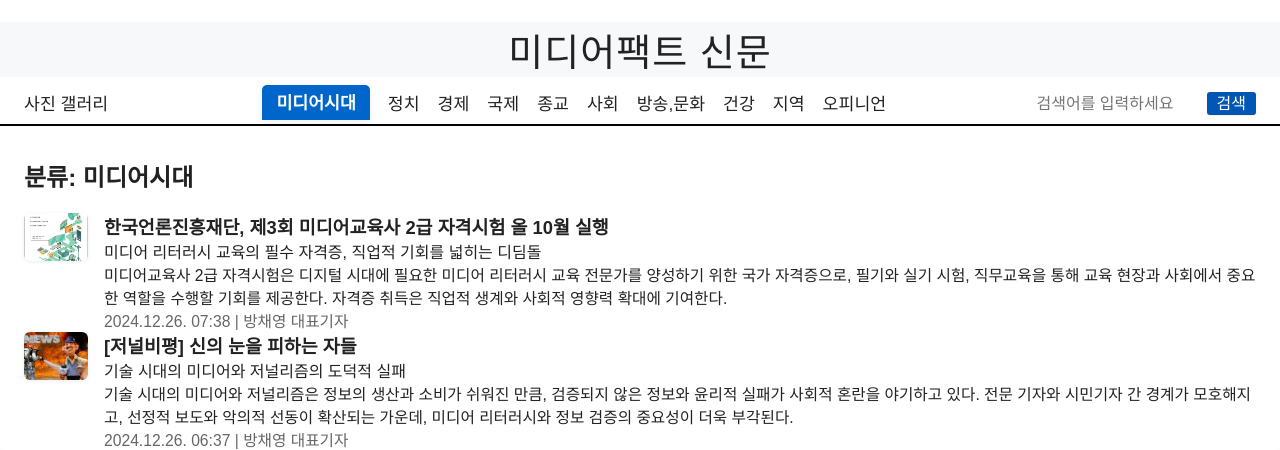
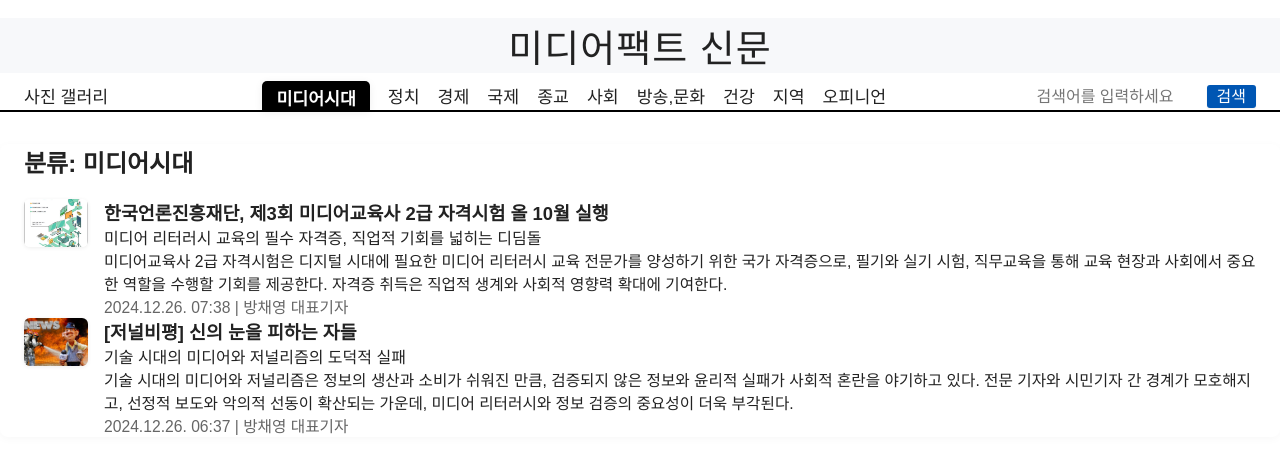
Before and after one commit to assam258-5892/mediafact, a Flask app: page /category/1 in a window 1280 px wide. Shown: the top 450 px of the page. Run offline with Flask 3, Linux system fonts and the light colour scheme; data comes from the database, SQL or seed files in the repository.

Commit message:
헤더 패딩 수정 및 네비게이션 활성화 탭 스타일 조정

```diff
--- a/static/css/style.css
+++ b/static/css/style.css
@@ -77,7 +77,7 @@ header {
     border-bottom: 2px solid #000000;
     background: #fff;
     color: #222;
-    padding: 4px 0;
+    padding: 0 0;
 }
 header > nav {
     display: flex;
@@ -203,15 +203,17 @@ footer {
     margin-bottom: 0;
     line-height: 1.2;
 }
-/* nav active tab 효과 */
 .nav-category.active, .nav-photo.active {
-    background: #06c;
+    background: #000;
     color: #fff !important;
     border-radius: 5px 5px 0 0;
     font-weight: bold;
-    padding: 4px 14px 6px 14px;
+    padding: 4px 14px 0 14px;
     box-shadow: 0 2px 8px rgba(0,0,0,0.07);
     text-decoration: none;
+    min-width: 0;
+    max-width: none;
+    width: auto;
 }
 .nav-desktop { display: flex; }
 .nav-mobile { display: none; }
```
